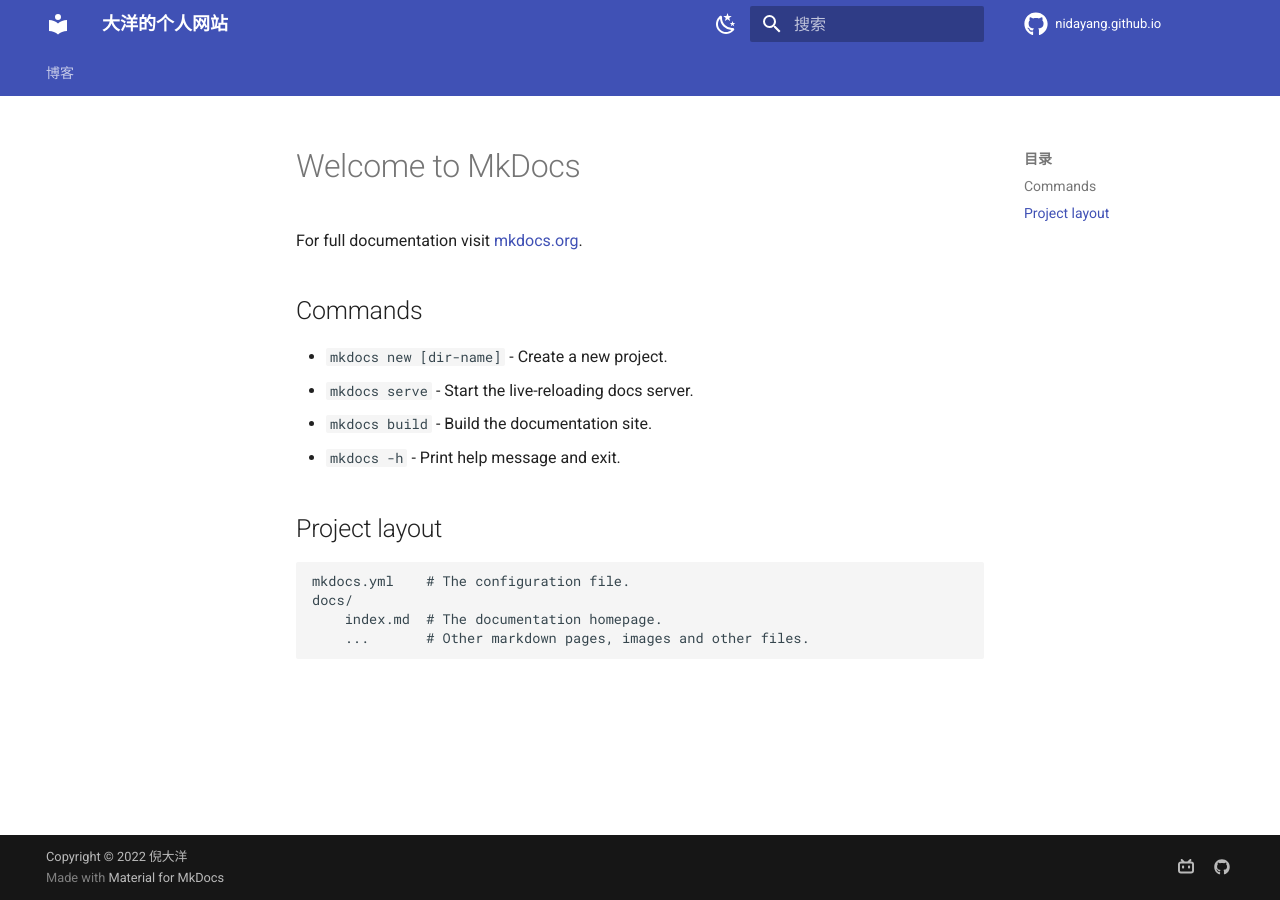
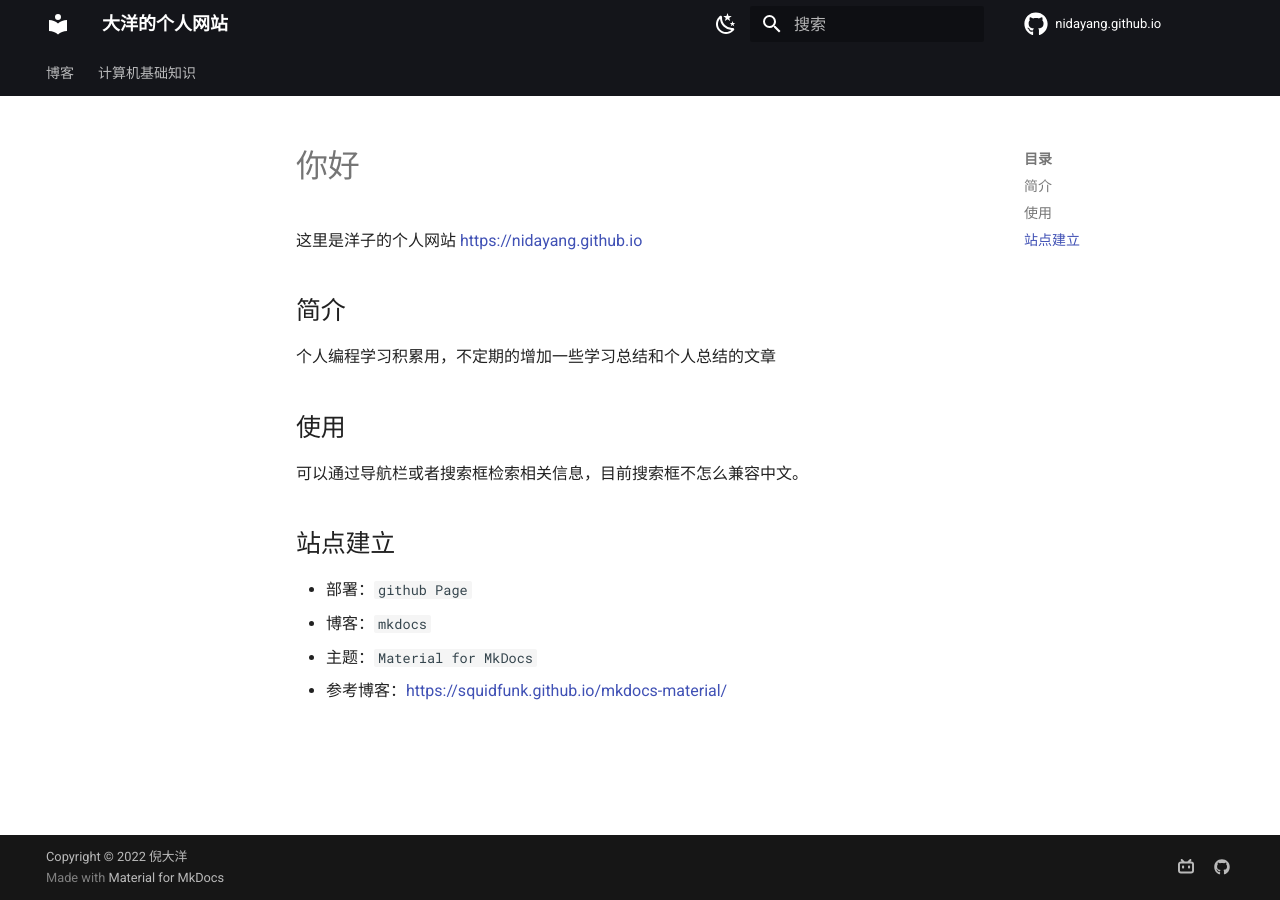
Before and after one commit to nidayang/dayang.github.io, an MkDocs documentation site: the page built from docs/index.md, in a window 1280 px wide. Built offline with MkDocs 1.6.1 and Material for MkDocs 9.7.7, drawn with Linux system fonts in a browser that asks for light colours; comment, search, counter and statistics services are not loaded; old or Windows-style settings are respelled for this version of MkDocs.

Commit message:
第二次初始化

```diff
--- a/docs/index.md
+++ b/docs/index.md
@@ -1,17 +1,18 @@
-# Welcome to MkDocs
+# 你好
 
-For full documentation visit [mkdocs.org](https://www.mkdocs.org).
+这里是洋子的个人网站 <https://nidayang.github.io>
 
-## Commands
+## 简介
 
-* `mkdocs new [dir-name]` - Create a new project.
-* `mkdocs serve` - Start the live-reloading docs server.
-* `mkdocs build` - Build the documentation site.
-* `mkdocs -h` - Print help message and exit.
+个人编程学习积累用，不定期的增加一些学习总结和个人总结的文章
 
-## Project layout
+## 使用
 
-    mkdocs.yml    # The configuration file.
-    docs/
-        index.md  # The documentation homepage.
-        ...       # Other markdown pages, images and other files.
+可以通过导航栏或者搜索框检索相关信息，目前搜索框不怎么兼容中文。
+
+## 站点建立
+
+- 部署：`github Page`
+- 博客：`mkdocs`
+- 主题：`Material for MkDocs`
+- 参考博客：<https://squidfunk.github.io/mkdocs-material/>
--- a/mkdocs.yml
+++ b/mkdocs.yml
@@ -10,14 +10,14 @@
   name: material
   palette:
     - scheme: default # 日间模式
-      primary: indigo # 上方的
-      accent: orange # 链接等可交互元件的高亮色
+      primary: black # 上方的
+      accent: blue # 链接等可交互元件的高亮色
       toggle:
         icon: material/weather-night # 图标
         name: 切换至夜间模式 # 鼠标悬浮提示
     - scheme: slate # 夜间模式
-      primary: indigo
-      accent: orange
+      primary: black
+      accent: blue
       toggle:
         icon: material/weather-sunny
         name: 切换至日间模式
@@ -34,11 +34,11 @@
 edit_uri: edit/main/docs # 编辑按钮跳转的链接
 
 ## [top-right corner]
-repo_url: https://github.com/nidayang/nidayang.github.io # 右上角点击跳转的链接
+# 右上角点击跳转的链接
+repo_url: https://github.com/nidayang/nidayang.github.io
 repo_name: nidayang.github.io # 右上角的名字
 ## [bottom-left corner]
 copyright: Copyright &copy; 2022 倪大洋 # 左下角的版权声明
-
 ## [bottom-right corner]
 extra:
   social: # icons
@@ -50,12 +50,19 @@
       name: GitHub | dayang
 
 # [Navigtion]
-
 nav:
   - 博客:
-    - blog/index.md
-    - 设计模式:
-      - 设计模式-七大设计原则: blog\DesignPatterns\设计模式之七大设计原则.md
-      - 创建型设计模式-单例设计模式: blog\DesignPatterns\结构型设计模式之代理模式.md
-      - 创建型设计模式-原型设计模式: blog\DesignPatterns\创建型设计模式之原型模式.md
-      - 结构型设计模式-代理模式: blog\DesignPatterns\结构型设计模式之代理模式.md
+      - blog/index.md
+      - IDEA:
+          - IDEA常用技巧: blog\IDEA\idea必知必会技巧.md
+      - 并发编程:
+          - 线程的创建与常用api: blog\ConcurrentProgramming\线程创建与常用api.md
+      - java:
+          - 深入理解注解: blog\JavaBasic\【JAVA基础】深入理解注解.md
+  - 计算机基础知识:
+      - computerBasicInfo/index.md
+      - 设计模式:
+          - 设计模式-七大设计原则: computerBasicInfo\DesignPatterns\设计模式之七大设计原则.md
+          - 创建型设计模式-单例设计模式: computerBasicInfo\DesignPatterns\结构型设计模式之代理模式.md
+          - 创建型设计模式-原型设计模式: computerBasicInfo\DesignPatterns\创建型设计模式之原型模式.md
+          - 结构型设计模式-代理模式: computerBasicInfo\DesignPatterns\结构型设计模式之代理模式.md
```
Also changed, not shown: docs/blog/ConcurrentProgramming/线程创建与常用api.md (added, +316 -0 lines), docs/blog/IDEA/idea必知必会技巧.md (added, +7 -0 lines), docs/blog/JavaBasic/【JAVA基础】深入理解注解.md (added, +53 -0 lines), docs/computerBasicInfo/DesignPatterns/设计模式之七大设计原则.md (renamed from docs/blog/DesignPatterns/设计模式之七大设计原则.md, +42 -43 lines), docs/computerBasicInfo/index.md (added, +3 -0 lines), docs/computerBasicInfo/DesignPatterns/创建型设计模式之单例设计模式（重要）.md (renamed from docs/blog/DesignPatterns/创建型设计模式之单例设计模式（重要）.md), docs/computerBasicInfo/DesignPatterns/创建型设计模式之原型模式.md (renamed from docs/blog/DesignPatterns/创建型设计模式之原型模式.md), docs/computerBasicInfo/DesignPatterns/结构型设计模式之代理模式.md (renamed from docs/blog/DesignPatterns/结构型设计模式之代理模式.md).
